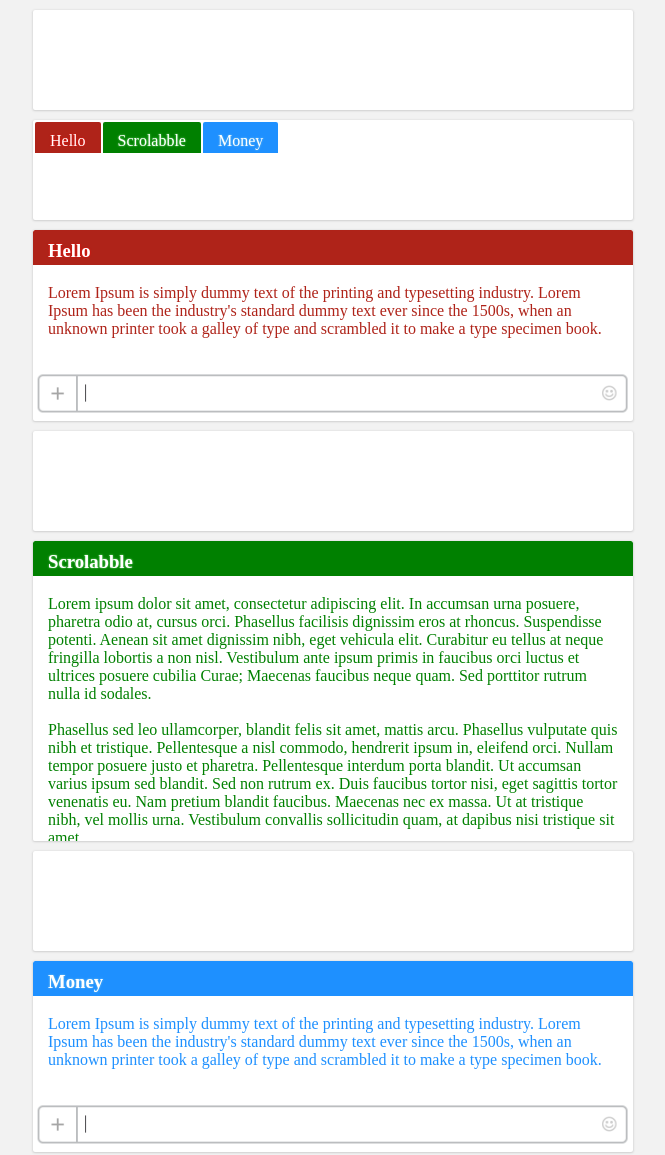
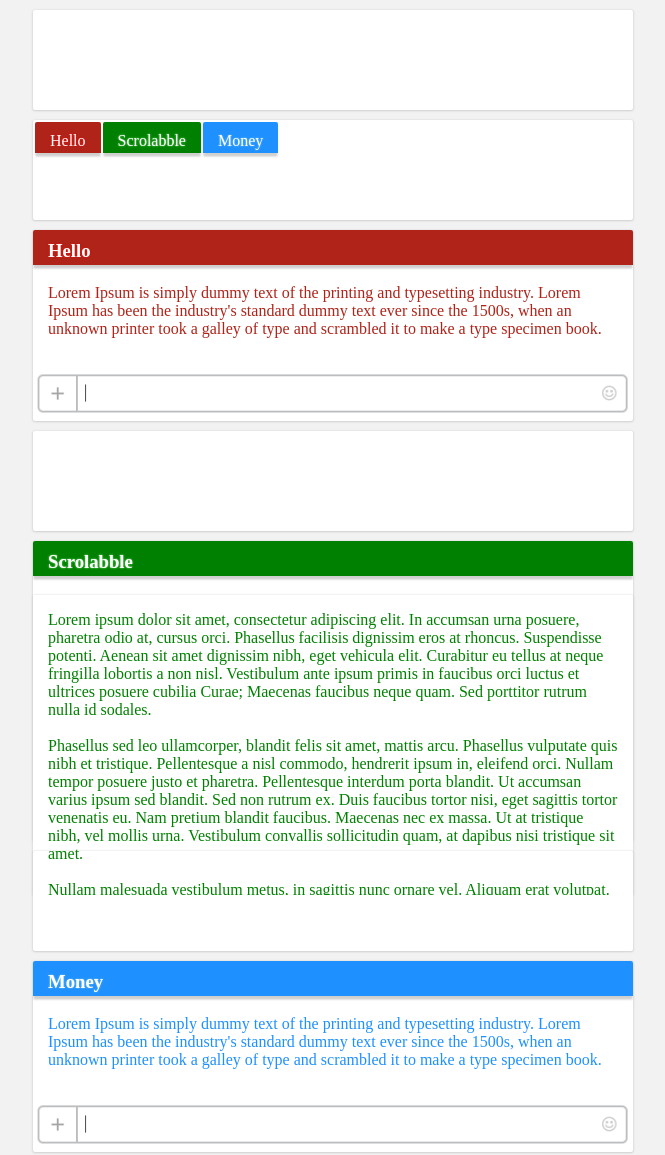
Before and after one commit to lastrebel/test4, a plain HTML site: page index.html in a window 1280 px wide. Shown: the whole page, without its empty margins (307-972 px from the left). Drawn offline with Linux system fonts and the light colour scheme; a web font is replaced by a local one.

Commit message:
applying wrapper to scroll
class="wrapper"

```diff
--- a/index.html
+++ b/index.html
@@ -1,8 +1,6 @@
 <!DOCTYPE html>
 <html>
 <head>
-
-    <link rel="stylesheet" type="text/css" href="https://www.apple.com/wss/fonts/?family=Myriad+Set+Pro&amp;v=1">
 
 <style>
 body{
@@ -16,6 +14,20 @@ div {
     box-shadow: 0px 0.5px 2px 0.5px #cfcfcf;
     border-radius: 2px;
     margin: 10px auto;
+}
+
+div {
+    max-width: 600px;
+    min-height: 100px;
+    max-height: 300px;
+    background-color: white;
+    box-shadow: 0px 0.5px 2px 0.5px #cfcfcf;
+    border-radius: 2px;
+    margin: 10px auto;
+}
+
+
+div.wrapper {
     overflow: scroll;
 }
 
@@ -24,6 +36,7 @@ div {
     padding: 10px 15px 3px 15px;
     border-top-left-radius: 2px;
     border-top-right-radius: 2px;
+    box-shadow: 0px 4px 2px -0.5px #cfcfcf;
     margin-top: 0;
 }
 #header.red {
@@ -43,6 +56,7 @@ div {
 #content {
     display: block;
     padding: 0px 15px 15px 15px;
+    overflow: scroll;
 }
 #content.red {
     color: #af2319;
@@ -80,18 +94,18 @@ div {
     </table>
 
 </div>
-<div><h3 id="header" class="red">Hello</h3><p id="content" class="red">Lorem Ipsum is simply dummy text of the printing and typesetting industry. Lorem Ipsum has been the industry's standard dummy text ever since the 1500s, when an unknown printer took a galley of type and scrambled it to make a type specimen book.</p>
+<div id="card"><h3 id="header" class="red">Hello</h3><p id="content" class="red">Lorem Ipsum is simply dummy text of the printing and typesetting industry. Lorem Ipsum has been the industry's standard dummy text ever since the 1500s, when an unknown printer took a galley of type and scrambled it to make a type specimen book.</p>
 <img src="bar_2add1.png" width="100%">
 </div>
 <div></div>
-<div><h3 id="header" class="green">Scrolabble</h3><p id="content" class="green">Lorem ipsum dolor sit amet, consectetur adipiscing elit. In accumsan urna posuere, pharetra odio at, cursus orci. Phasellus facilisis dignissim eros at rhoncus. Suspendisse potenti. Aenean sit amet dignissim nibh, eget vehicula elit. Curabitur eu tellus at neque fringilla lobortis a non nisl. Vestibulum ante ipsum primis in faucibus orci luctus et ultrices posuere cubilia Curae; Maecenas faucibus neque quam. Sed porttitor rutrum nulla id sodales.
+<div><h3 id="header" class="green">Scrolabble</h3><div class="wrapper"><p id="content" class="green">Lorem ipsum dolor sit amet, consectetur adipiscing elit. In accumsan urna posuere, pharetra odio at, cursus orci. Phasellus facilisis dignissim eros at rhoncus. Suspendisse potenti. Aenean sit amet dignissim nibh, eget vehicula elit. Curabitur eu tellus at neque fringilla lobortis a non nisl. Vestibulum ante ipsum primis in faucibus orci luctus et ultrices posuere cubilia Curae; Maecenas faucibus neque quam. Sed porttitor rutrum nulla id sodales.
 <br><br>
 Phasellus sed leo ullamcorper, blandit felis sit amet, mattis arcu. Phasellus vulputate quis nibh et tristique. Pellentesque a nisl commodo, hendrerit ipsum in, eleifend orci. Nullam tempor posuere justo et pharetra. Pellentesque interdum porta blandit. Ut accumsan varius ipsum sed blandit. Sed non rutrum ex. Duis faucibus tortor nisi, eget sagittis tortor venenatis eu. Nam pretium blandit faucibus. Maecenas nec ex massa. Ut at tristique nibh, vel mollis urna. Vestibulum convallis sollicitudin quam, at dapibus nisi tristique sit amet.
 <br><br>
 Nullam malesuada vestibulum metus, in sagittis nunc ornare vel. Aliquam erat volutpat. Nullam est erat, euismod eu volutpat eget, sagittis nec diam. Vivamus vitae mauris in mi pretium pulvinar a at justo. Donec facilisis vulputate iaculis. Duis dignissim massa vitae ex rhoncus, vitae pharetra nisl pulvinar. Duis cursus, nisi eu auctor tempor, dui quam semper risus, blandit aliquam velit diam quis sem. Sed pretium venenatis ex a aliquam. Quisque auctor mi eu diam vulputate ornare. Integer ac ex felis. Nunc ut consequat diam.
 </p>
 <img src="bar_2add1.png" width="100%">
-</div>
+</div></div>
 <div></div>
 <div><h3 id="header" class="blue">Money</h3><p id="content" class="blue">Lorem Ipsum is simply dummy text of the printing and typesetting industry. Lorem Ipsum has been the industry's standard dummy text ever since the 1500s, when an unknown printer took a galley of type and scrambled it to make a type specimen book.</p>
 <img src="bar_2add1.png" width="100%">
```
